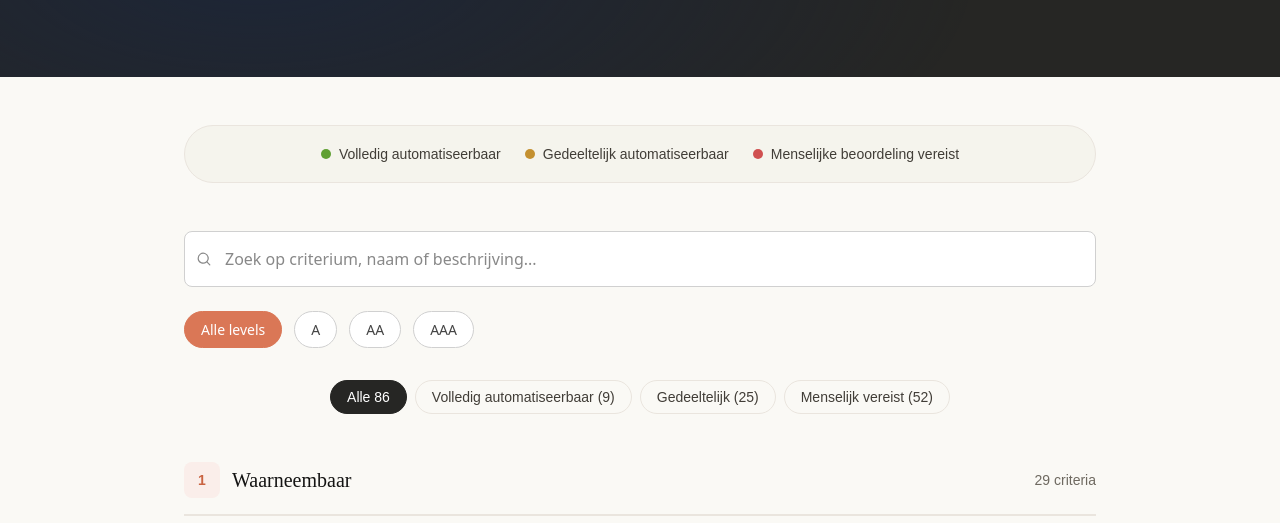
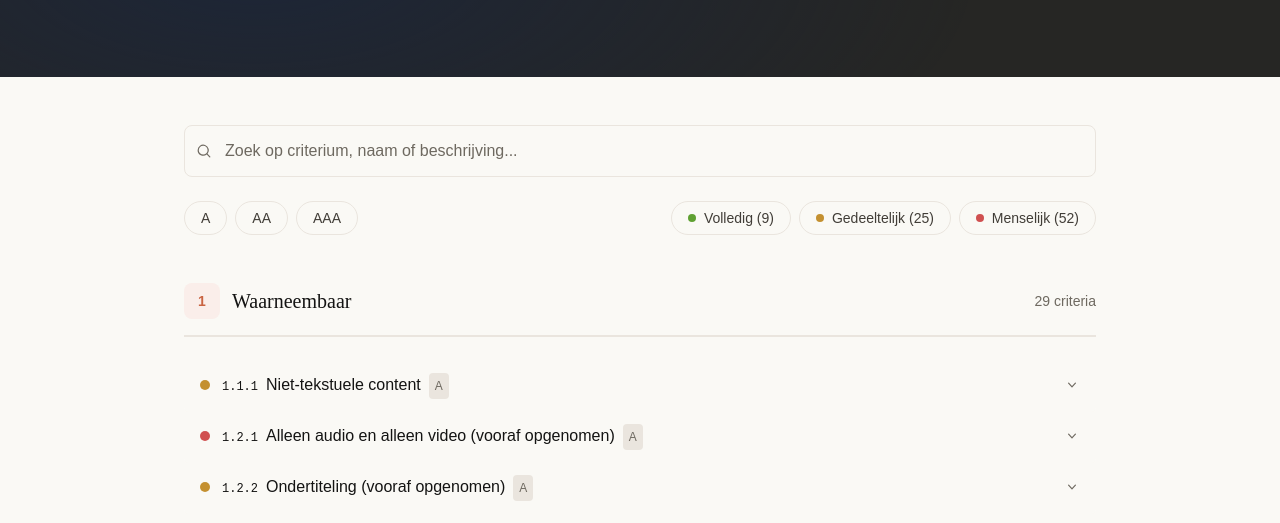
Before and after one commit to HeyImJoella/wcag-ai, a plain HTML site: page index.html in a window 1280 px wide. Shown: the part 485-1008 px from the top of the page. Drawn offline with Linux system fonts and the light colour scheme; a web font is replaced by a local one.

Commit message:
Verbeter filterinterface: gecombineerde rij met multi-select
- Legend verwijderd; gekleurde dots verplaatst naar status-knoppen
- Level en status filters samengevoegd op één rij (level links, status rechts)
- Filters zijn nu toggles: meerdere tegelijk actief via Set
- CSS opgeschoond: .legend, .level-filters, .filters vervangen door .filter-row

Co-Authored-By: Claude Sonnet 4.6 <noreply@anthropic.com>

```diff
--- a/index.html
+++ b/index.html
@@ -163,48 +163,27 @@
       padding: var(--spacing-xl) var(--layout-container-padding);
     }
 
-    /* ── Legend ── */
-    .legend {
+    /* ── Unified filter row ── */
+    .filter-row {
       display: flex;
-      justify-content: center;
-      gap: var(--spacing-md);
+      align-items: center;
+      justify-content: space-between;
+      gap: var(--spacing-sm);
       flex-wrap: wrap;
       margin-bottom: var(--spacing-xl);
-      padding: var(--spacing-sm) var(--spacing-md);
-      background: var(--surface-neutral-1);
-      border-radius: var(--radius-circular);
-      border: var(--border-width-sm) solid var(--border-neutral-2);
     }
 
-    .legend-item {
+    .filter-group {
       display: flex;
       align-items: center;
       gap: var(--spacing-2xs);
-      font-size: var(--body-size-sm);
-      color: var(--content-1);
-    }
-
-    .legend-dot {
-      width: 10px;
-      height: 10px;
-      border-radius: var(--radius-circular);
-      flex-shrink: 0;
-    }
-
-    .legend-dot.green { background: var(--color-green-400); }
-    .legend-dot.yellow { background: var(--color-yellow-400); }
-    .legend-dot.red { background: var(--color-red-400); }
-
-    /* ── Filter buttons ── */
-    .filters {
-      display: flex;
-      justify-content: center;
-      gap: var(--spacing-2xs);
-      margin-bottom: var(--spacing-xl);
       flex-wrap: wrap;
     }
 
     .filter-btn {
+      display: inline-flex;
+      align-items: center;
+      gap: var(--spacing-2xs);
       font-family: var(--font-family-body);
       font-size: var(--body-size-sm);
       font-weight: var(--font-weight-medium);
@@ -226,6 +205,23 @@
       background: var(--surface-secondary-default);
       color: var(--content-inverse);
       border-color: var(--surface-secondary-default);
+    }
+
+    /* Colored dot inside status filter buttons */
+    .filter-dot {
+      width: 8px;
+      height: 8px;
+      border-radius: var(--radius-circular);
+      flex-shrink: 0;
+      transition: background 0.2s;
+    }
+
+    .filter-dot.green  { background: var(--color-green-400); }
+    .filter-dot.yellow { background: var(--color-yellow-400); }
+    .filter-dot.red    { background: var(--color-red-400); }
+
+    .filter-btn.active .filter-dot {
+      background: rgba(255, 255, 255, 0.85);
     }
 
     /* ── Principle sections ── */
@@ -465,22 +461,22 @@
       width: 100%;
       padding: var(--spacing-sm) var(--spacing-md);
       padding-left: 2.5rem;
-      border: 1px solid var(--border-color-neutral-default, #d0d0d0);
+      border: var(--border-width-sm) solid var(--border-neutral-2);
       border-radius: var(--radius-md);
-      font-family: "Anthropic Sans Text", system-ui, sans-serif;
-      font-size: var(--font-body-md-size, 1rem);
-      background: var(--surface-color-neutral-base, #fff);
-      color: var(--content-color-base, #1a1a1a);
+      font-family: var(--font-family-body);
+      font-size: var(--body-size-md);
+      background: var(--surface-neutral-base);
+      color: var(--content-base);
       transition: border-color 0.15s;
       box-sizing: border-box;
     }
     .search-bar input:focus {
       outline: none;
-      border-color: var(--surface-color-secondary-default, #da7756);
+      border-color: var(--surface-secondary-default);
       box-shadow: 0 0 0 3px rgba(218, 119, 86, 0.15);
     }
     .search-bar input::placeholder {
-      color: var(--content-color-2, #888);
+      color: var(--content-2);
     }
     .search-wrapper {
       position: relative;
@@ -492,36 +488,8 @@
       transform: translateY(-50%);
       width: 1rem;
       height: 1rem;
-      color: var(--content-color-2, #888);
+      color: var(--content-2);
       pointer-events: none;
-    }
-
-    /* ── Level filter ── */
-    .level-filters {
-      display: flex;
-      gap: var(--spacing-xs);
-      flex-wrap: wrap;
-      margin-bottom: var(--spacing-lg);
-    }
-    .level-btn {
-      padding: var(--spacing-2xs) var(--spacing-sm);
-      border: 1px solid var(--border-color-neutral-default, #d0d0d0);
-      border-radius: var(--radius-full, 100px);
-      background: var(--surface-color-neutral-base, #fff);
-      color: var(--content-color-1, #444);
-      font-family: "Anthropic Sans Text", system-ui, sans-serif;
-      font-size: var(--font-body-sm-size, 0.875rem);
-      cursor: pointer;
-      transition: all 0.15s;
-    }
-    .level-btn:hover {
-      border-color: var(--surface-color-secondary-default, #da7756);
-      color: var(--surface-color-secondary-default, #da7756);
-    }
-    .level-btn.active {
-      background: var(--surface-color-secondary-default, #da7756);
-      border-color: var(--surface-color-secondary-default, #da7756);
-      color: #fff;
     }
 
     /* ── Deep link highlight ── */
@@ -581,13 +549,6 @@
 
   <main class="container">
 
-    <!-- Legend -->
-    <div class="legend">
-      <span class="legend-item"><span class="legend-dot green"></span> Volledig automatiseerbaar</span>
-      <span class="legend-item"><span class="legend-dot yellow"></span> Gedeeltelijk automatiseerbaar</span>
-      <span class="legend-item"><span class="legend-dot red"></span> Menselijke beoordeling vereist</span>
-    </div>
-
     <!-- Search -->
     <div class="search-bar">
       <div class="search-wrapper">
@@ -598,20 +559,24 @@
       </div>
     </div>
 
-    <!-- Level filter -->
-    <div class="level-filters">
-      <button class="level-btn active" onclick="filterLevel('all')">Alle levels</button>
-      <button class="level-btn" onclick="filterLevel('A')">A</button>
-      <button class="level-btn" onclick="filterLevel('AA')">AA</button>
-      <button class="level-btn" onclick="filterLevel('AAA')">AAA</button>
-    </div>
-
-    <!-- Status filters -->
-    <div class="filters">
-      <button class="filter-btn active" onclick="filterCriteria('all')">Alle 86</button>
-      <button class="filter-btn" onclick="filterCriteria('can')">Volledig automatiseerbaar (9)</button>
-      <button class="filter-btn" onclick="filterCriteria('partial')">Gedeeltelijk (25)</button>
-      <button class="filter-btn" onclick="filterCriteria('cannot')">Menselijk vereist (52)</button>
+    <!-- Filters: level left, status right -->
+    <div class="filter-row">
+      <div class="filter-group">
+        <button class="filter-btn level-btn" data-level="A" onclick="toggleLevel('A')">A</button>
+        <button class="filter-btn level-btn" data-level="AA" onclick="toggleLevel('AA')">AA</button>
+        <button class="filter-btn level-btn" data-level="AAA" onclick="toggleLevel('AAA')">AAA</button>
+      </div>
+      <div class="filter-group">
+        <button class="filter-btn status-btn" data-status="can" onclick="toggleStatus('can')">
+          <span class="filter-dot green"></span>Volledig (9)
+        </button>
+        <button class="filter-btn status-btn" data-status="partial" onclick="toggleStatus('partial')">
+          <span class="filter-dot yellow"></span>Gedeeltelijk (25)
+        </button>
+        <button class="filter-btn status-btn" data-status="cannot" onclick="toggleStatus('cannot')">
+          <span class="filter-dot red"></span>Menselijk (52)
+        </button>
+      </div>
     </div>
 
     <!-- Criteria by principle -->
@@ -1016,8 +981,8 @@
     ];
 
     // ── State ──
-    let currentStatusFilter = "all";
-    let currentLevelFilter = "all";
+    const activeStatuses = new Set(); // empty = toon alles
+    const activeLevels   = new Set(); // empty = toon alles
     let currentSearchTerm = "";
 
     // ── Render ──
@@ -1030,8 +995,8 @@
 
       principles.forEach(principle => {
         const filtered = principle.criteria.filter(c => {
-          if (currentStatusFilter !== "all" && c.status !== currentStatusFilter) return false;
-          if (currentLevelFilter !== "all" && c.level !== currentLevelFilter) return false;
+          if (activeStatuses.size > 0 && !activeStatuses.has(c.status)) return false;
+          if (activeLevels.size   > 0 && !activeLevels.has(c.level))   return false;
           if (search) {
             const haystack = (c.id + " " + c.name + " " + c.desc).toLowerCase();
             if (!haystack.includes(search)) return false;
@@ -1093,17 +1058,27 @@
       }
     }
 
-    function filterCriteria(filter) {
-      currentStatusFilter = filter;
-      document.querySelectorAll(".filter-btn").forEach(btn => btn.classList.remove("active"));
-      event.target.classList.add("active");
+    function toggleStatus(status) {
+      if (activeStatuses.has(status)) {
+        activeStatuses.delete(status);
+      } else {
+        activeStatuses.add(status);
+      }
+      document.querySelectorAll(".status-btn").forEach(btn => {
+        btn.classList.toggle("active", activeStatuses.has(btn.dataset.status));
+      });
       render();
     }
 
-    function filterLevel(level) {
-      currentLevelFilter = level;
-      document.querySelectorAll(".level-btn").forEach(btn => btn.classList.remove("active"));
-      event.target.classList.add("active");
+    function toggleLevel(level) {
+      if (activeLevels.has(level)) {
+        activeLevels.delete(level);
+      } else {
+        activeLevels.add(level);
+      }
+      document.querySelectorAll(".level-btn").forEach(btn => {
+        btn.classList.toggle("active", activeLevels.has(btn.dataset.level));
+      });
       render();
     }
 
```
